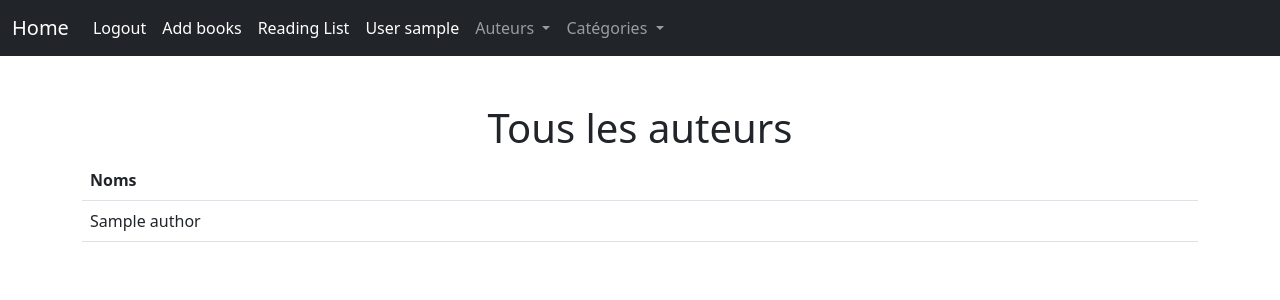
After one commit to UltraViolet33/books-manager-flask, a Flask app: page /authors/all in a window 1280 px wide. The commit adds this page. Shown: the top 300 px of the page. Run offline with Flask 3, Linux system fonts and the light colour scheme; a user stored in the database is signed in; tables that the repository leaves empty hold one stand-in row (values such as "Sample post"); some libraries are stand-ins or nearby versions.

Commit message:
add route to get all authors

```diff
--- a/app/__init__.py
+++ b/app/__init__.py
@@ -60,5 +60,5 @@ def register_blueprints(app):
 
     app.register_blueprint(auth, url_prefix="/")
     app.register_blueprint(books, url_prefix="/")
-    app.register_blueprint(authors, url_prefix="/")
+    app.register_blueprint(authors, url_prefix="/authors")
     app.register_blueprint(categories, url_prefix="/categories")
--- a/app/authors.py
+++ b/app/authors.py
@@ -9,7 +9,7 @@ from .forms import AuthorForm
 authors = Blueprint("authors", __name__)
 
 
-@authors.route("/authors/add", methods=["GET", "POST"])
+@authors.route("/add", methods=["GET", "POST"])
 @login_required
 def add_author():
 
@@ -22,4 +22,11 @@ def add_author():
 
         return redirect(url_for("books.home"))
 
-    return render_template("authorForm.html", user=current_user, form=form)
+    return render_template("authors/add_author.html", user=current_user, form=form)
+
+
+@authors.route("/all")
+@login_required
+def all_authors():
+    all_authors = Author.query.all()
+    return render_template("authors/all_authors.html", user=current_user, authors=all_authors)
--- a/app/forms.py
+++ b/app/forms.py
@@ -7,6 +7,8 @@ class BookForm(FlaskForm):
     title = StringField("Titre", validators=[DataRequired()])
     image_link = StringField("Lien Image")
     author = SelectField(validators=[DataRequired()])
+    categories = SelectField(validators=[DataRequired()])
+
 
 
 class AuthorForm(FlaskForm):
--- /dev/null
+++ b/app/templates/authors/all_authors.html
@@ -0,0 +1,21 @@
+{% extends "base.html" %} {% block title %}Auteurs{% endblock %} {% block content%}
+<div class="container">
+    <div class="row my-5 justify-content-center">
+        <h1 class="text-center">Tous les auteurs</h1>
+        <table class="table table-hover">
+            <thead>
+                <tr>
+                    <th>Noms</th>
+                </tr>
+            </thead>
+            <tbody>
+                {% for author in authors %}
+                <tr>
+                    <td>{{ author.name }}</td>
+                </tr>
+                {% endfor %}
+            </tbody>
+        </table>
+    </div>
+</div>
+{% endblock %}
--- a/app/templates/base.html
+++ b/app/templates/base.html
@@ -29,9 +29,6 @@
                         <a class="nav-link active" aria-current="page" href="/books/add">Add books</a>
                     </li>
                     <li class="nav-item">
-                        <a class="nav-link active" aria-current="page" href="/authors/add">Add author</a>
-                    </li>
-                    <li class="nav-item">
                         <a class="nav-link active" aria-current="page" href="/books/reading-list">Reading List</a>
                     </li>
                     <li class="nav-item">
@@ -40,12 +37,21 @@
                     <li class="nav-item dropdown">
                         <a class="nav-link dropdown-toggle" href="#" id="navbarDropdownMenuLink" role="button"
                             data-bs-toggle="dropdown" aria-expanded="false">
+                            Auteurs
+                        </a>
+                        <ul class="dropdown-menu" aria-labelledby="navbarDropdownMenuLink">
+                            <li><a class="dropdown-item" href="/authors/all">Auteurs</a></li>
+                            <li><a class="dropdown-item" href="/authors/add">Ajouter</a></li>
+                        </ul>
+                    </li>
+                    <li class="nav-item dropdown">
+                        <a class="nav-link dropdown-toggle" href="#" id="navbarDropdownMenuLink" role="button"
+                            data-bs-toggle="dropdown" aria-expanded="false">
                             Catégories
                         </a>
                         <ul class="dropdown-menu" aria-labelledby="navbarDropdownMenuLink">
+                            <li><a class="dropdown-item" href="/categories/all">Categories</a></li>
                             <li><a class="dropdown-item" href="/categories/add">Ajouter</a></li>
-                            <li><a class="dropdown-item" href="#">Another action</a></li>
-                            <li><a class="dropdown-item" href="#">Something else here</a></li>
                         </ul>
                     </li>
                     {% else %}
--- a/app/templates/reading_list.html
+++ b/app/templates/reading_list.html
@@ -1,6 +1,7 @@
 {% extends "base.html" %}
 
 {% block content %}
+
 <table class="table table-hover">
     <thead>
         <tr>
```
Also changed, not shown: app/books.py (+7 -2 lines), app/categories.py (+9 -1 lines), app/templates/bookForm.html (deleted, +0 -28 lines), app/templates/categories/all_categories.html (added, +25 -0 lines), app/templates/index.html (+8 -0 lines), app/templates/authors/add_author.html (renamed from app/templates/authorForm.html), app/templates/categories/add_category.html (renamed from app/templates/add_category.html).
